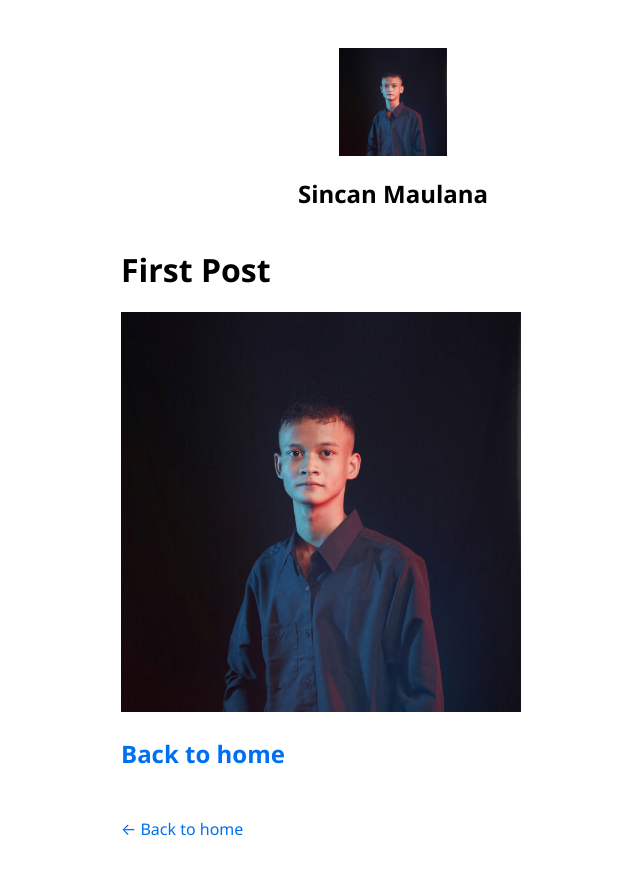
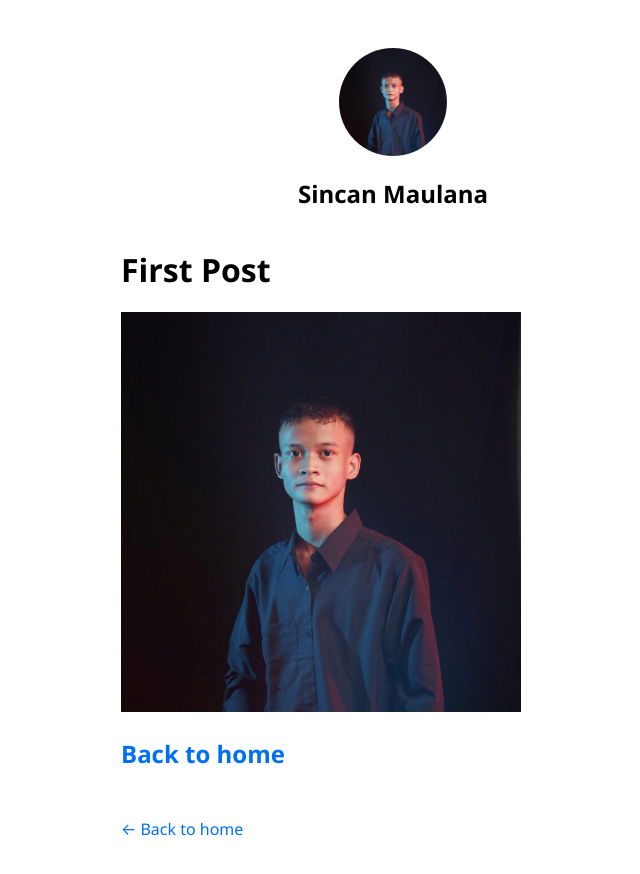
Before and after one commit to sincanmaulanaa/learn-nextjs, a Next.js app: page /posts/first-post in a window 1280 px wide. Shown: the top 874 px of the page, without its empty margins (247-887 px from the left). Built offline with nearby package versions, Linux system fonts and the light colour scheme.

Commit message:
💄 Add border-circle into profile image

```diff
--- a/components/layout.js
+++ b/components/layout.js
@@ -45,6 +45,7 @@ export default function Layout({ children, home }) {
                 <Image
                   priority
                   src="/images/profile.jpeg"
+                  className={utilStyles.borderCircle}
                   height={108}
                   width={108}
                   alt={name}
```
